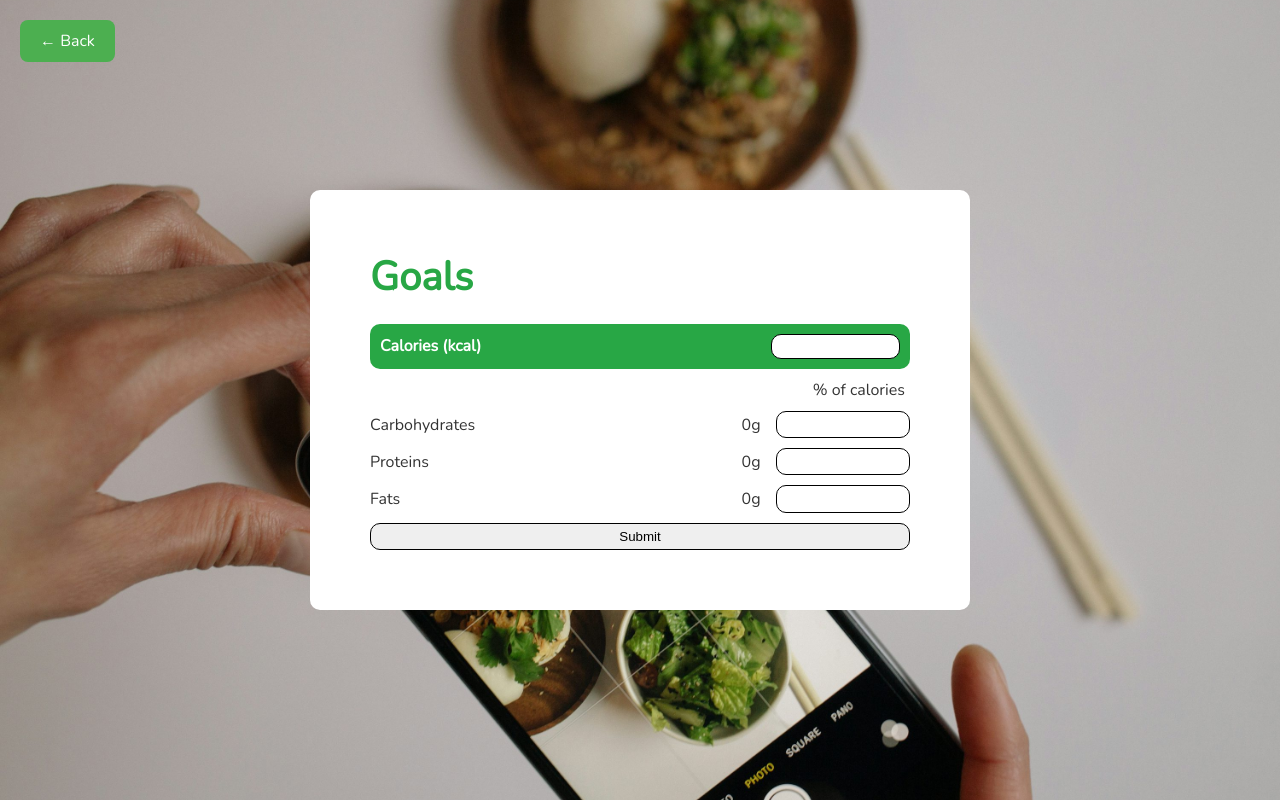
After one commit to wilpomillow-ucb/QuickBite, a Flask app: page /goals in a window 1280 px wide. The commit adds this page. Run offline with Flask 3, Linux system fonts and the light colour scheme; a user stored in the database is signed in; some libraries are stand-ins or nearby versions.

Commit message:
created Goals page with placeholder form

```diff
--- a/webapp/app.py
+++ b/webapp/app.py
@@ -439,6 +439,40 @@ def preferences():
 
     return render_template("preferences.html", preferences=preferences)
 
+@app.route("/goals", methods=["GET"])
+@login_required
+def goals():
+    # db = get_db()
+
+    # if request.method == "POST":
+    #     preferences_form = request.form.to_dict()
+    #     preferences = {
+    #         preference: preferences_form.get(preference) == "on"
+    #         for preference in PREFERENCES
+    #     }
+
+    #     print("Saving preferences:", preferences)
+
+    #     # Save the user's preferences
+    #     cursor = db.cursor()
+    #     cursor.execute(
+    #         "UPDATE users SET nutrition_preferences = ? WHERE id = ?",
+    #         (json.dumps(preferences), current_user.id),
+    #     )
+    #     db.commit()
+
+    #     flash("Preferences saved!", "success")
+
+    # # Load the user's preferences
+    # preferences = get_nutrition_preferences(db, current_user.id)
+    # print("Loaded preferences:", preferences)
+
+    # db.close()
+    goals = {}
+    print ("Goals placeholder:", goals)
+
+    return render_template("goals.html", goals=goals)
+
 
 @app.route("/get_user_id")
 @login_required
--- a/webapp/templates/dashboard.html
+++ b/webapp/templates/dashboard.html
@@ -104,10 +104,11 @@
 
             <!-- Dashboard Column 3: Premim Goal Tracker -->
             <div class="carousel-item">
-                <h2>Goal Tracker : Premium</h2>
+                <a href="{{ url_for('goals') }}" style="text-decoration: none; color: inherit;">Goals</a>
+                <!-- <h2>Goal Tracker : Premium</h2>
                 <div class="locked-content">
                     <p>Discover more insights - Get <a href="/premium" style="color: #28a745;">Premium</a> access</p>
-                </div>
+                </div> -->
             </div>
         </div>
 
--- /dev/null
+++ b/webapp/templates/goals.html
@@ -0,0 +1,122 @@
+<!DOCTYPE html>
+<html lang="en">
+
+<head>
+    <meta charset="UTF-8">
+    <title>Goals</title>
+    <link href="https://fonts.googleapis.com/css2?family=Acme&family=Righteous&display=swap" rel="stylesheet">
+    <link rel="stylesheet" href="{{ url_for('static', filename='css/style.css') }}">
+    <link rel="icon" type="image/png" href="{{ url_for('static', filename='images/bite.png') }}">
+</head>
+
+<body>
+    <a href="{{ url_for('dashboard') }}" class="back-button" aria-label="return to home">← Back</a>
+    <style>
+        #form-container {
+            display: flex;
+            padding: 10px;
+            flex-direction: column;
+            background-color: white;
+            width: 50%;
+            height: 50%;
+            border-radius: 10px;
+        }
+
+        h2 {
+            font-family: 'Nunito', sans-serif;
+            font-weight: 700;
+            font-size: 40px;
+            color: #28a745;
+            margin: 50px 0 0 50px;
+        }
+
+        form {
+            box-sizing: border-box;
+            height: 100%;
+            padding: 20px 50px 50px 50px;
+            display: flex;
+            flex-direction: column;
+            align-items: space-between;
+            gap: 10px;
+        }
+
+        form div {
+            display: flex;
+            flex-direction: row;
+            gap: 10px;
+            flex: 1 1 100%;
+        }
+
+        label {
+            flex: 1 1 50%;
+            display: flex;
+            align-items: center;
+            width: 100%;
+        }
+
+        input {
+            border-radius: 10px;
+            border: 1px solid black;
+            flex: 1 1 25%;
+            display: block;
+            width: 100%;
+        }
+
+        .calories {
+            box-sizing: border-box;
+            padding: 10px;
+            color: white;
+            font-weight: 800;
+            background-color: #28a745;
+            border-radius: 10px;
+
+        }
+
+        div.auto {
+            flex: 1 1 25%;
+            display: flex;
+            align-items: center;
+            flex-direction: row-reverse;
+            box-sizing: border-box;
+            padding-right: 5px;
+        }
+
+        input:not([type="submit"]) {
+            text-align: right;
+
+        }
+    </style>
+    <div id="form-container">
+        <div>
+            <h2>Goals</h2>
+        </div>
+        <form>
+            <div class="calories">
+                <label for="calories">Calories (kcal)</label>
+                <div class="auto" name="calories-hidden"></div>
+                <input name="calories" type="number">
+            </div>
+            <div class="auto">% of calories</div>
+            <div>
+                <label for="carbs">Carbohydrates</label>
+                <div class="auto" name="carbs-grams">0g</div>
+                <input name="carbs" min=0 max=100 type="number">
+            </div>
+            <div>
+                <label for="proteins">Proteins</label>
+                <div class="auto" name="protein-grams">0g</div>
+                <input name="proteins" min=0 max=100 type="number">
+            </div>
+            <div>
+                <label for="fats">Fats</label>
+                <div class="auto" name="fats-grams">0g</div>
+                <input name="fats" min=0 max=100 type="number">
+            </div>
+            <div>
+                <input type="submit">
+            </div>
+        </form>
+    </div>
+</body>
+
+</html>
```
Also changed, not shown: data/results/deit_validation_results_vf.csv (added), webapp/database.db, 1 other file.
